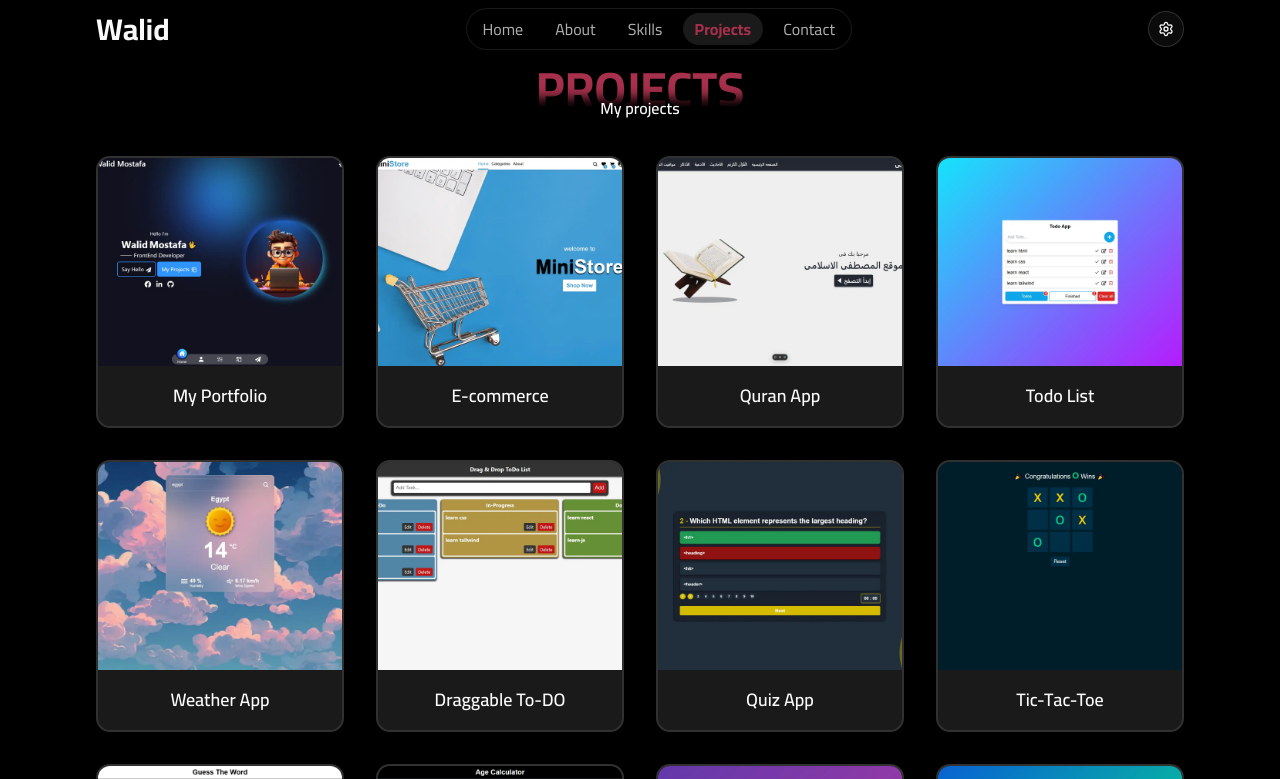
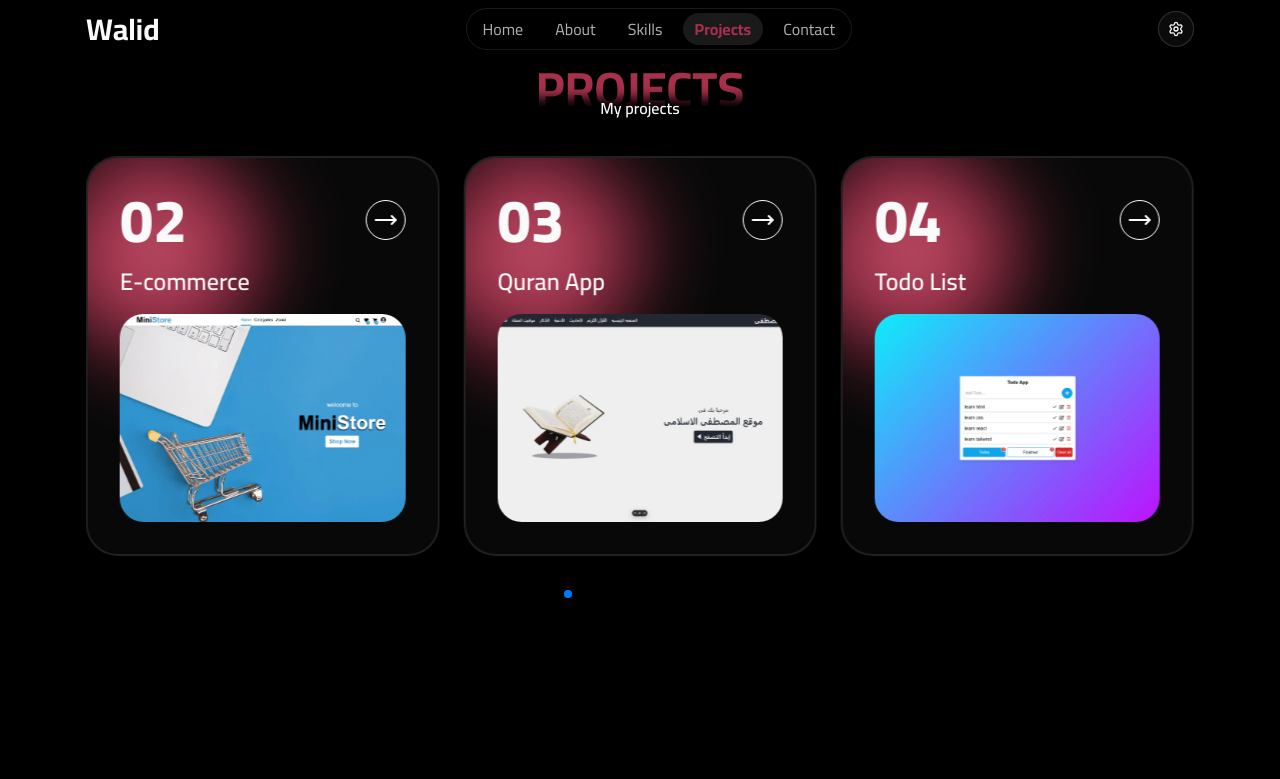
Before and after one commit to WalidMostafa30/My-Portfolio, a React (Vite) app: page /projects in a window 1280 px wide. Shown: the top 779 px of the page. Built offline with nearby package versions, Linux system fonts and the light colour scheme.

Commit message:
projects

```diff
--- a/package.json
+++ b/package.json
@@ -27,7 +27,7 @@
     "react-dom": "^19.2.0",
     "react-router": "^7.10.1",
     "sonner": "^2.0.7",
-    "swiper": "^12.0.3",
+    "swiper": "^12.1.4",
     "tailwind-merge": "^3.4.0",
     "tailwindcss": "^4.1.17"
   },
--- a/src/index.css
+++ b/src/index.css
@@ -112,11 +112,28 @@
   --sidebar-ring: oklch(0.556 0 0);
 }
 
-/* custom container */
+/* container */
 @utility container {
   margin-inline: auto;
   padding-inline: 1rem;
-  max-width: 1120px;
+
+  width: 100%;
+
+  @media (width >= 576px) {
+    max-width: 540px;
+  }
+  @media (width >= 768px) {
+    max-width: 720px;
+  }
+  @media (width >= 992px) {
+    max-width: 960px;
+  }
+  @media (width >= 1200px) {
+    max-width: 1140px;
+  }
+  /* @media (width >= 1400px) {
+    max-width: 1320px;
+  } */
 }
 
 /* fix hover in mobile */
@@ -135,8 +152,22 @@
     @apply flex-1 container pt-16 pb-8 relative z-20;
   }
 
-  .cardBG {
-    @apply bg-accent-foreground/10! backdrop-blur-3xl! border-2! hover:border-primary hover:shadow-xl transition-all duration-300 ease-in-out;
+  .card_bg {
+    @apply overflow-hidden rounded-4xl p-8 bg-gray-50/3 backdrop-blur-3xl relative border-2;
+  }
+
+  .blur_circle {
+    @apply absolute -z-10 aspect-square blur-2xl animate-spin;
+
+    animation-duration: 10s;
+
+    background: radial-gradient(
+      circle,
+      var(--foreground) 0%,
+      var(--primary) 20%
+    );
+
+    border-radius: 37% 63% 34% 66% / 61% 29% 71% 39%;
   }
 
   .navLink {
--- a/src/pages/Home/Home.jsx
+++ b/src/pages/Home/Home.jsx
@@ -103,14 +103,7 @@ const Home = () => {
           className="w-full h-full object-contain object-bottom"
         />
 
-        <div
-          className="absolute -z-10 w-[60%] md:w-[55%] aspect-square bottom-10 left-1/2 -translate-x-1/2 blur-2xl animate-spin animation-duration-[10s]"
-          style={{
-            borderRadius: "37% 63% 34% 66% / 61% 29% 71% 39%",
-            background:
-              "radial-gradient(circle,var(--foreground) 0%, var(--primary) 20%)",
-          }}
-        />
+        <div className="blur_circle w-[60%] bottom-10 left-1/2 -translate-x-1/2" />
       </div>
 
       <div
--- a/src/pages/Projects/Projects.jsx
+++ b/src/pages/Projects/Projects.jsx
@@ -11,10 +11,16 @@ import ticTacToeImg from "@/assets/images/projectsImgs/tic-tac-toe.webp";
 import calculatorImg from "@/assets/images/projectsImgs/calculator.webp";
 import memoryGameImg from "@/assets/images/projectsImgs/memoryGame.webp";
 
-import { Link } from "react-router";
 import PageTitle from "@/components/common/PageTitle";
-import { Button } from "@/components/ui/button";
-import { Github, ExternalLink } from "lucide-react";
+import { MoveRight } from "lucide-react";
+
+// Swiper
+import { Swiper, SwiperSlide } from "swiper/react";
+import { Pagination, Autoplay } from "swiper/modules";
+
+// Swiper styles
+import "swiper/css";
+import "swiper/css/pagination";
 
 const Projects = () => {
   const ProjectsData = [
@@ -105,61 +111,66 @@ const Projects = () => {
   ];
 
   return (
-    <div className="pageContainer">
+    <section className="pageContainer h-dvh">
       <PageTitle title="Projects" subtitle="My projects" />
 
-      <div className="grid grid-cols-1 sm:grid-cols-2 lg:grid-cols-3 xl:grid-cols-4 gap-8">
-        {ProjectsData.map((project) => (
-          <div
-            key={project.id}
-            className="cardBG group overflow-hidden rounded-xl p-0"
-          >
-            <div className="relative h-52 overflow-hidden">
-              <img
-                src={project.img}
-                alt={project.title}
-                className="h-full w-full object-cover transition-transform duration-500 group-hover:scale-110"
-              />
+      <Swiper
+        modules={[Pagination, Autoplay]}
+        spaceBetween={24}
+        navigation
+        pagination={{ clickable: true }}
+        autoplay={{
+          delay: 3000,
+          disableOnInteraction: false,
+        }}
+        loop
+        breakpoints={{
+          0: {
+            slidesPerView: 1,
+          },
+          768: {
+            slidesPerView: 2,
+          },
+          1200: {
+            slidesPerView: 3,
+          },
+        }}
+        className="pb-14!"
+      >
+        {ProjectsData.map((project, index) => (
+          <SwiperSlide key={project.id}>
+            <div className="card_bg group flex flex-col gap-4 h-full">
+              <div className="blur_circle w-[60%] bottom-1/2 end-1/2 group-hover:scale-150 transition-all duration-300" />
 
-              {/* Overlay */}
-              <div
-                className="absolute inset-0 flex items-center justify-center gap-4 bg-black/60 backdrop-blur opacity-0
-                transition-opacity duration-300 group-hover:opacity-100 pointer-events-none group-hover:pointer-events-auto"
-              >
-                <Button className="rounded-full" variant="outline">
-                  <Link
-                    to={project.github}
-                    target="_blank"
-                    rel="noopener noreferrer"
-                    className="flex items-center gap-2"
-                  >
-                    <Github size={16} />
-                    GitHub
-                  </Link>
-                </Button>
-                <Button className="rounded-full">
-                  <Link
-                    to={project.demo}
-                    target="_blank"
-                    rel="noopener noreferrer"
-                    className="flex items-center gap-2"
-                  >
-                    <ExternalLink size={16} />
-                    Demo
-                  </Link>
-                </Button>
+              <div className="flex items-center justify-between gap-2">
+                <span className="text-6xl font-extrabold">
+                  {index + 1 < 10 ? `0${index + 1}` : `${index + 1}`}
+                </span>
+
+                <a
+                  href={project.demo}
+                  target="_blank"
+                  rel="noopener noreferrer"
+                  className="w-10 h-10 rounded-full flex items-center justify-center border border-white hover:-rotate-45 transition-all duration-300"
+                >
+                  <MoveRight />
+                </a>
+              </div>
+
+              <h3 className="text-2xl font-semibold">{project.title}</h3>
+
+              <div className="w-full h-52 overflow-hidden rounded-3xl bg-background">
+                <img
+                  src={project.img}
+                  alt={project.title}
+                  className="h-full w-full object-cover"
+                />
               </div>
             </div>
-
-            <div className="p-4">
-              <h3 className="text-lg font-semibold text-center">
-                {project.title}
-              </h3>
-            </div>
-          </div>
+          </SwiperSlide>
         ))}
-      </div>
-    </div>
+      </Swiper>
+    </section>
   );
 };
 
```
Also changed, not shown: 1 other file (tests, documents, lock files or other folders).
